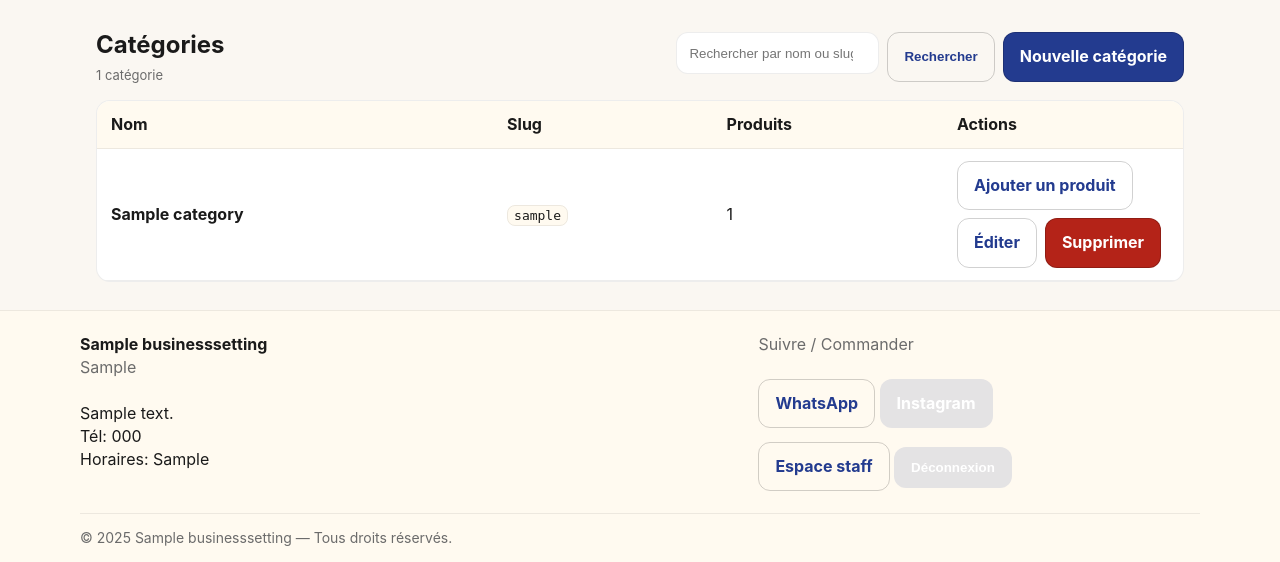
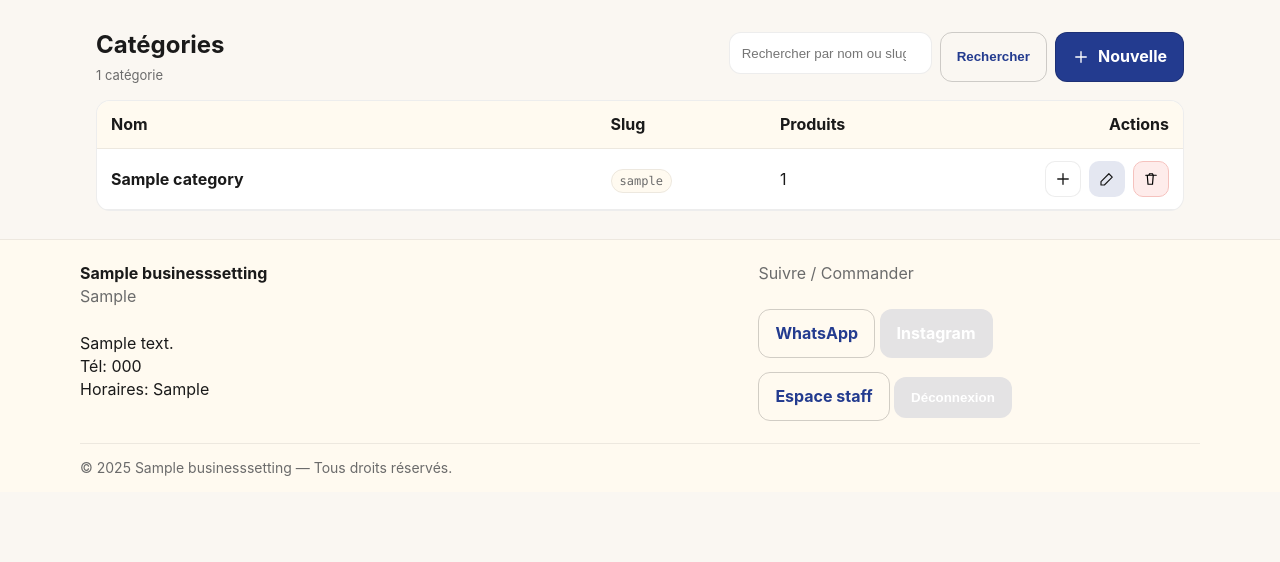
Before and after one commit to HamaBarhamou/pagne_boutique, a Django app: page /staff/categories/ in a window 1280 px wide. Shown: the part 69-631 px from the top of the page. Run offline with Django 5.2, Linux system fonts and the light colour scheme; a user stored in the database is signed in; tables that the repository leaves empty hold one stand-in row (values such as "Sample post").

Commit message:
feat(staff/ui): professionalize category list with icon actions and delete modal
- Row-click opens edit; sticky header, zebra rows, responsive cards
- Action buttons (add product, edit, delete) always visible with tooltips
- Inline modal confirmation for delete (POST)

```diff
--- a/templates/staff/categories/list.html
+++ b/templates/staff/categories/list.html
@@ -3,26 +3,71 @@
 
 {% block extra_head %}
 <style>
-  .toolbar{display:flex;align-items:center;justify-content:space-between;gap:12px;flex-wrap:wrap;margin-bottom:14px}
+  /* ====== Toolbar ====== */
+  .toolbar{
+    display:flex;align-items:center;justify-content:space-between;gap:12px;flex-wrap:wrap;margin-bottom:14px
+  }
   .toolbar-right{display:flex;gap:8px;flex-wrap:wrap}
   .subtle{color:var(--muted);font-size:13px}
-  .inp{height:42px;border-radius:12px;border:1px solid var(--ring);padding:0 12px;background:var(--card);color:var(--fg)}
+  .inp{
+    height:42px;border-radius:12px;border:1px solid var(--ring);
+    padding:0 12px;background:var(--card);color:var(--fg)
+  }
+
+  /* ====== Table Pro ====== */
   .tbl-wrap{border:1px solid var(--ring);border-radius:14px;overflow:hidden;background:var(--card)}
   .tbl{width:100%;border-collapse:separate;border-spacing:0}
   .tbl th,.tbl td{padding:12px 14px;border-bottom:1px solid var(--ring);text-align:left;vertical-align:middle}
   .tbl thead th{background:var(--surface);font-weight:700;position:sticky;top:0;z-index:1}
+  .tbl tbody tr{transition:background .12s ease}
   .tbl tbody tr:nth-child(even){background:rgba(0,0,0,.015)}
   .tbl tbody tr:hover{background:rgba(0,0,0,.03)}
-  .actions{display:flex;gap:8px;flex-wrap:wrap}
-  .btn.danger{background:#b42318;color:#fff;border:1px solid rgba(0,0,0,.2)}
-  /* responsive */
+
+  /* Lien principal de ligne (ouvre l’édition) */
+  .rowlink{display:inline-flex;align-items:center;gap:8px;color:inherit;font-weight:700}
+
+  /* Slug badge */
+  .slugchip{
+    background:var(--surface);border:1px solid var(--ring);padding:4px 8px;border-radius:999px;
+    font-family:ui-monospace, SFMono-Regular, Menlo, Monaco, Consolas, "Liberation Mono", "Courier New", monospace;
+    font-size:12px;color:var(--muted)
+  }
+
+  /* ====== Actions (icônes, toujours visibles) ====== */
+  .actions{display:flex;gap:8px;justify-content:flex-end;align-items:center}
+  .iconbtn{
+    width:36px;height:36px;border-radius:10px;border:1px solid var(--ring);
+    background:var(--card);display:inline-flex;align-items:center;justify-content:center;
+    transition:transform .06s ease, background .06s ease, border-color .06s ease; position:relative
+  }
+  .iconbtn:hover{transform:translateY(-1px);background:#fff}
+  .icon{width:18px;height:18px}
+  .iconbtn[data-variant="primary"]{background:var(--brand-ghost);border-color:transparent}
+  .iconbtn[data-variant="danger"]{background:#feeceb;border-color:#f5c2be}
+
+  /* Tooltips */
+  .iconbtn[data-tip]:hover::after{
+    content:attr(data-tip);
+    position:absolute;bottom:calc(100% + 8px);left:50%;transform:translateX(-50%);
+    background:#111;color:#fff;font-size:12px;padding:6px 8px;border-radius:8px;white-space:nowrap
+  }
+
+  /* Responsive: table → cartes */
   @media (max-width: 860px){
     .tbl thead{display:none}
     .tbl, .tbl tbody, .tbl tr, .tbl td{display:block;width:100%}
     .tbl tr{border-bottom:1px solid var(--ring);padding:10px 0}
     .tbl td{border:none;padding:6px 14px}
-    .tbl td[data-label]:before{content:attr(data-label);display:block;font-size:12px;color:var(--muted);margin-bottom:2px}
+    .tbl td[data-label]:before{
+      content:attr(data-label);
+      display:block;font-size:12px;color:var(--muted);margin-bottom:2px
+    }
   }
+
+  /* Modal (confirmation suppression) */
+  .modal{position:fixed;inset:0;background:rgba(0,0,0,.35);display:none;align-items:center;justify-content:center;padding:16px;z-index:100}
+  .modal[open]{display:flex}
+  .modal-card{background:var(--card);border:1px solid var(--ring);border-radius:16px;max-width:420px;width:100%;padding:18px}
 </style>
 {% endblock %}
 
@@ -38,7 +83,12 @@
         <input class="inp" type="search" name="q" value="{{ q }}" placeholder="Rechercher par nom ou slug…">
         <button class="btn outline" type="submit">Rechercher</button>
       </form>
-      <a class="btn primary" href="{% url 'staff_category_create' %}">Nouvelle catégorie</a>
+      <a class="btn primary" href="{% url 'staff_category_create' %}">
+        <svg class="icon" viewBox="0 0 24 24" fill="none" aria-hidden="true" style="width:18px;height:18px">
+          <path d="M12 5v14M5 12h14" stroke="currentColor" stroke-width="1.8" stroke-linecap="round"/>
+        </svg>
+        Nouvelle
+      </a>
     </div>
   </div>
 
@@ -46,28 +96,69 @@
     <table class="tbl">
       <thead>
         <tr>
-          <th>Nom</th>
+          <th style="width:46%">Nom</th>
           <th>Slug</th>
           <th>Produits</th>
-          <th style="width:240px">Actions</th>
+          <th style="width:240px;text-align:right">Actions</th>
         </tr>
       </thead>
       <tbody>
         {% for c in page_obj %}
           <tr>
-            <td data-label="Nom" style="font-weight:700">{{ c.name }}</td>
-            <td data-label="Slug"><code style="background:var(--surface);padding:2px 6px;border-radius:8px;border:1px solid var(--ring)">{{ c.slug }}</code></td>
+            <td data-label="Nom">
+              <a class="rowlink" href="{% url 'staff_category_edit' c.pk %}" aria-label="Éditer {{ c.name }}">
+                {{ c.name }}
+              </a>
+            </td>
+            <td data-label="Slug">
+              <span class="slugchip" title="{{ c.slug }}">{{ c.slug }}</span>
+            </td>
             <td data-label="Produits">{{ c.n }}</td>
             <td data-label="Actions">
               <div class="actions">
-                <a class="btn outline" href="{% url 'staff_product_create' %}?category={{ c.pk }}">Ajouter un produit</a>
-                <a class="btn outline" href="{% url 'staff_category_edit' c.pk %}">Éditer</a>
-                <a class="btn danger" href="{% url 'staff_category_delete' c.pk %}">Supprimer</a>
+                <!-- Ajouter un produit dans cette catégorie -->
+                <a class="iconbtn" href="{% url 'staff_product_create' %}?category={{ c.pk }}" data-tip="Ajouter produit" aria-label="Ajouter un produit">
+                  <svg class="icon" viewBox="0 0 24 24" fill="none" aria-hidden="true">
+                    <path d="M12 5v14M5 12h14" stroke="currentColor" stroke-width="1.8" stroke-linecap="round"/>
+                  </svg>
+                </a>
+
+                <!-- Éditer -->
+                <a class="iconbtn" href="{% url 'staff_category_edit' c.pk %}" data-tip="Éditer" data-variant="primary" aria-label="Éditer la catégorie">
+                  <svg class="icon" viewBox="0 0 24 24" fill="none" aria-hidden="true">
+                    <path d="M4 15.5V20h4.5L19 9.5l-4.5-4.5L4 15.5Z" stroke="currentColor" stroke-width="1.6" stroke-linejoin="round"/>
+                  </svg>
+                </a>
+
+                <!-- Supprimer → modal -->
+                <button class="iconbtn" data-tip="Supprimer" data-variant="danger" data-open="#modal-{{ c.pk }}" aria-haspopup="dialog" aria-controls="modal-{{ c.pk }}">
+                  <svg class="icon" viewBox="0 0 24 24" fill="none" aria-hidden="true">
+                    <path d="M5 7h14M9 7l1-2h4l1 2m-8 0 1 12h6l1-12" stroke="currentColor" stroke-width="1.6" stroke-linecap="round"/>
+                  </svg>
+                </button>
               </div>
+
+              <!-- Modal de confirmation -->
+              <div class="modal" id="modal-{{ c.pk }}" role="dialog" aria-modal="true" aria-labelledby="modal-title-{{ c.pk }}">
+                <div class="modal-card">
+                  <h3 id="modal-title-{{ c.pk }}" style="margin:0 0 8px">Supprimer la catégorie</h3>
+                  <p class="subtle" style="margin:0 0 12px">Voulez-vous vraiment supprimer <strong>{{ c.name }}</strong> ?</p>
+                  <form method="post" action="{% url 'staff_category_delete' c.pk %}" style="display:flex;gap:8px;flex-wrap:wrap;justify-content:flex-end">
+                    {% csrf_token %}
+                    <button type="button" class="btn outline" data-close="#modal-{{ c.pk }}">Annuler</button>
+                    <button type="submit" class="btn" style="background:#b42318;color:#fff;border:1px solid rgba(0,0,0,.2)">Supprimer</button>
+                  </form>
+                </div>
+              </div>
+
             </td>
           </tr>
         {% empty %}
-          <tr><td colspan="4" style="text-align:center;color:var(--muted)">Aucune catégorie.</td></tr>
+          <tr>
+            <td colspan="4" style="text-align:center;padding:22px">
+              <div class="subtle">Aucune catégorie.</div>
+            </td>
+          </tr>
         {% endfor %}
       </tbody>
     </table>
@@ -91,4 +182,23 @@
     </div>
   {% endif %}
 </section>
+
+<script>
+  // Gestion des modals (ouvrir / fermer) – autonome
+  document.addEventListener('click', function(e){
+    const openBtn = e.target.closest('[data-open]');
+    const closeBtn = e.target.closest('[data-close]');
+    if(openBtn){
+      const sel = openBtn.getAttribute('data-open');
+      const modal = document.querySelector(sel);
+      if(modal){ modal.setAttribute('open',''); }
+    }
+    if(closeBtn){
+      const sel = closeBtn.getAttribute('data-close');
+      const modal = document.querySelector(sel);
+      if(modal){ modal.removeAttribute('open'); }
+    }
+    if(e.target.classList.contains('modal')){ e.target.removeAttribute('open'); }
+  }, {passive:true});
+</script>
 {% endblock %}
```
